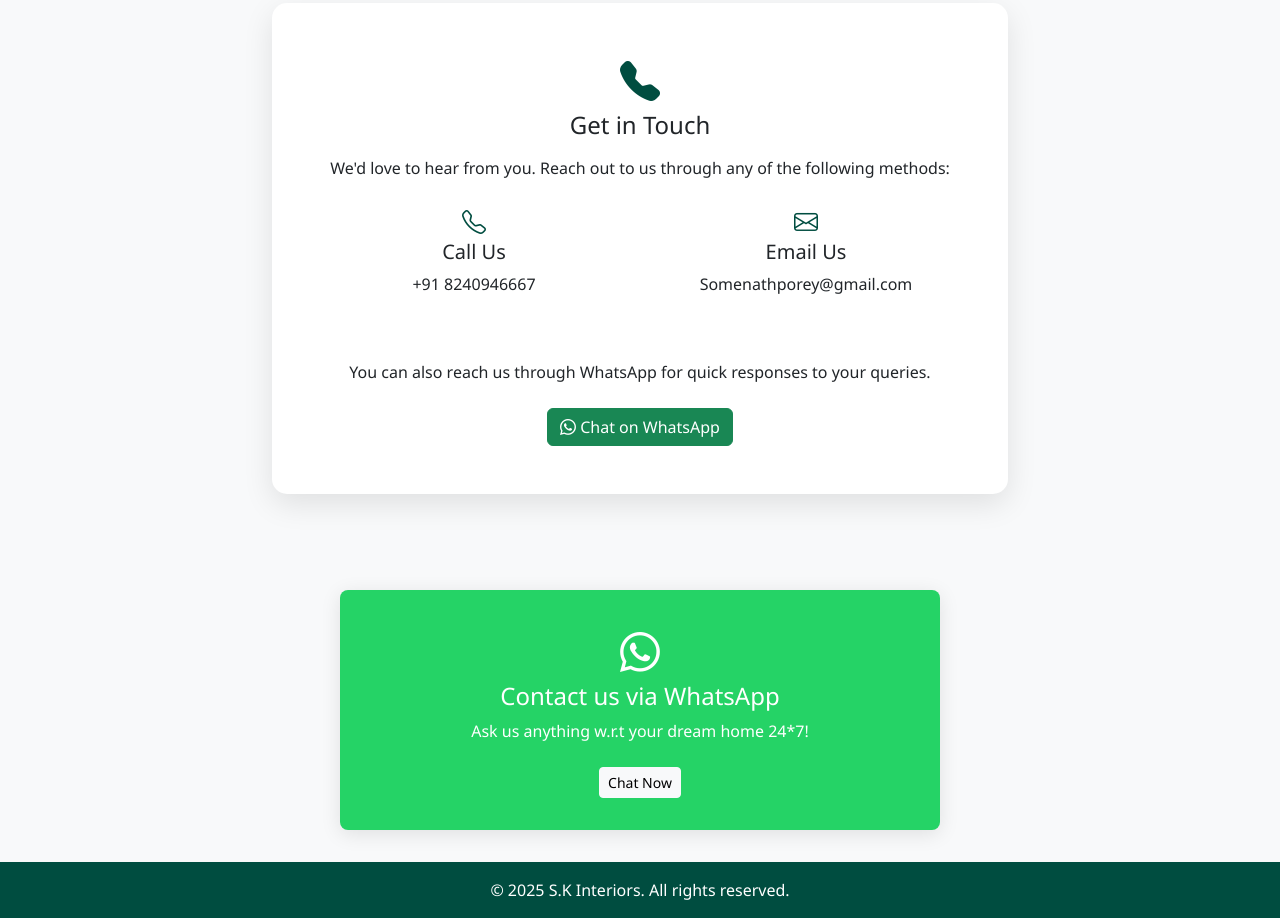
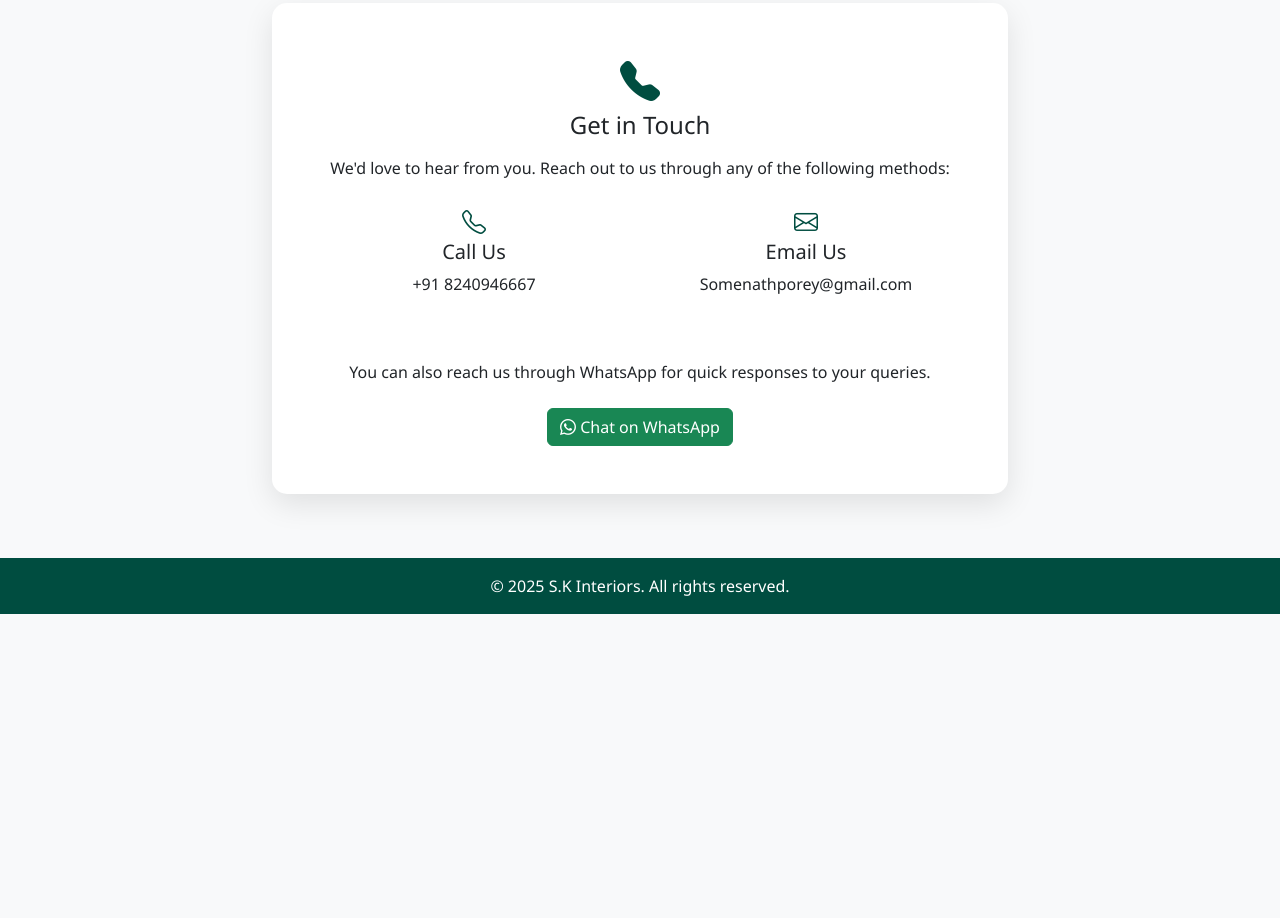
Before and after one commit to SKInteriors/We-Craft-Dreams-Into-Reality-, a plain HTML site: page index.html in a window 1280 px wide. Shown: the part 6343-7261 px from the top of the page. After the commit the page ends 6957 px from the top, so only its background shows below. Drawn offline with nearby package versions, Linux system fonts and the light colour scheme.

Commit message:
index.html

```diff
--- a/index.html
+++ b/index.html
@@ -823,13 +823,6 @@
         </div>
     </section>
 
-    <!-- WhatsApp Contact Section -->
-    <section id="whatsapp-contact" class="whatsapp-contact animate__animated animate__fadeInUp">
-        <i class="bi bi-whatsapp"></i>
-        <h4>Contact us via WhatsApp</h4>
-        <p>Ask us anything w.r.t your dream home 24*7!</p>
-        <a href="https://wa.me/918240946667?text=Welcome%20to%20SK%20Interiors!!%20Please%20let%20us%20know%20you%20queries%20with%20your%20details(Name,%20Mobile%20Number,%20Email%20address)..%20We'll%20assist%20you%20ASAP." target="_blank" class="btn btn-light btn-sm mt-2">Chat Now</a>
-    </section>
 
     <!-- Footer -->
     <footer class="animate__animated animate__fadeInUp">
```
